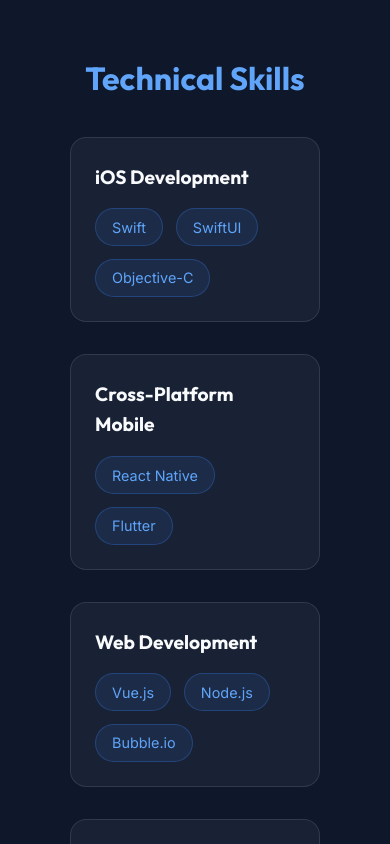
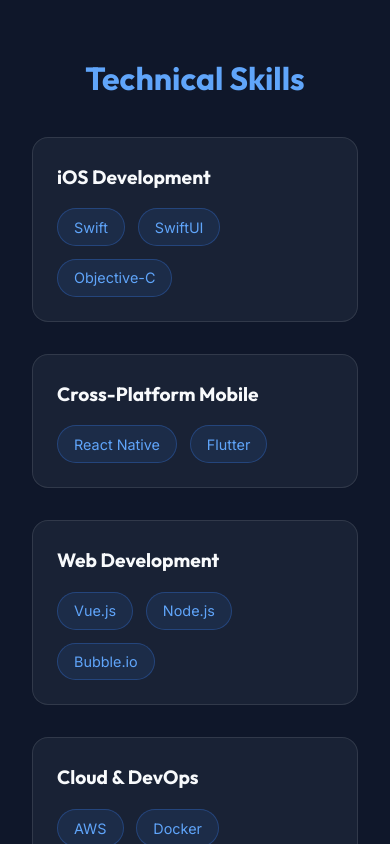
Before and after one commit to PedroFabrino/cv-web, a Vue app: page / in a window 390 px wide. Shown: the part 1320-2164 px from the top of the page. Built offline with nearby package versions, Linux system fonts and the light colour scheme.

Commit message:
style: Fix skill card sizing to match strict grid widths

```diff
--- a/src/components/SkillCloud.vue
+++ b/src/components/SkillCloud.vue
@@ -38,8 +38,19 @@
 
 .skill-category {
   padding: 1.5rem;
-  flex: 0 1 calc((100% - 4rem) / 3);
-  min-width: 250px;
+  width: calc((100% - 4rem) / 3);
+}
+
+@media (max-width: 850px) {
+  .skill-category {
+    width: calc((100% - 2rem) / 2);
+  }
+}
+
+@media (max-width: 600px) {
+  .skill-category {
+    width: 100%;
+  }
 }
 
 .category-name {
```
